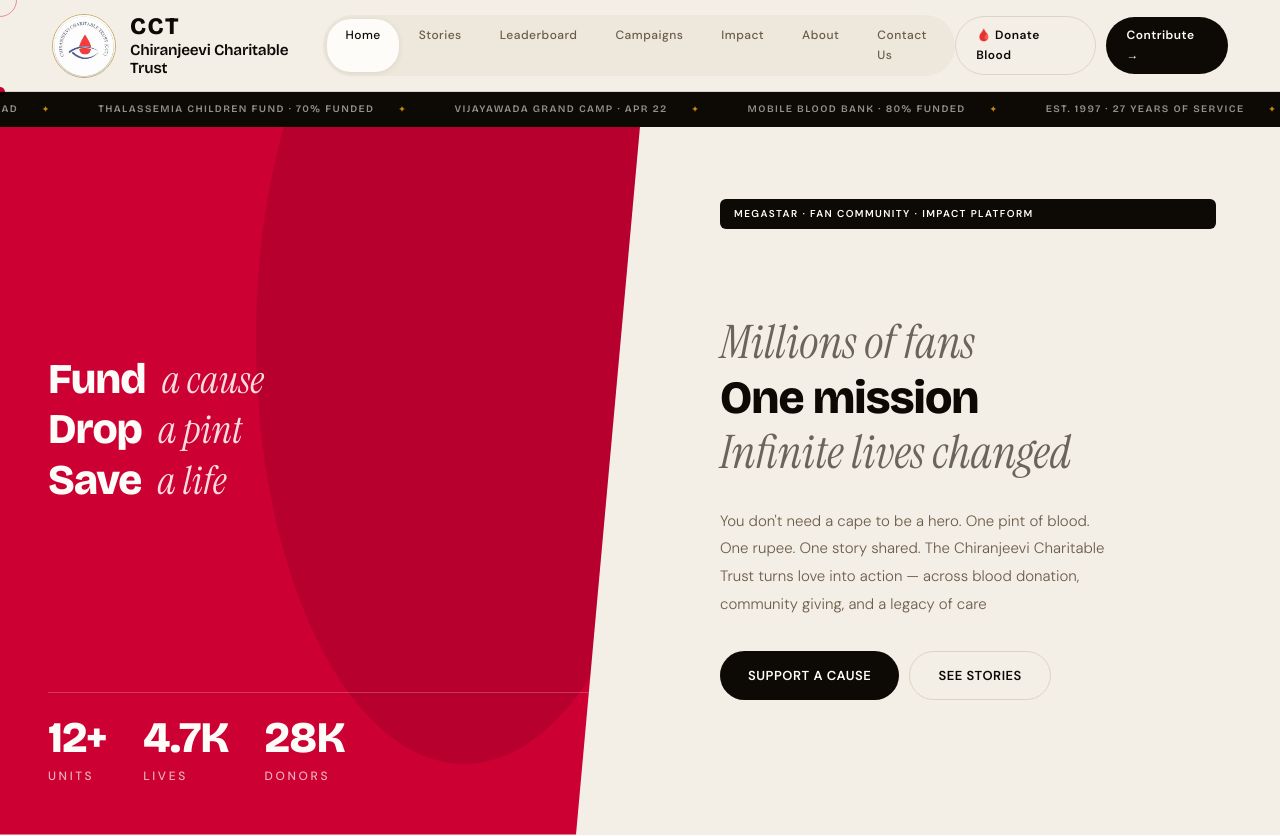
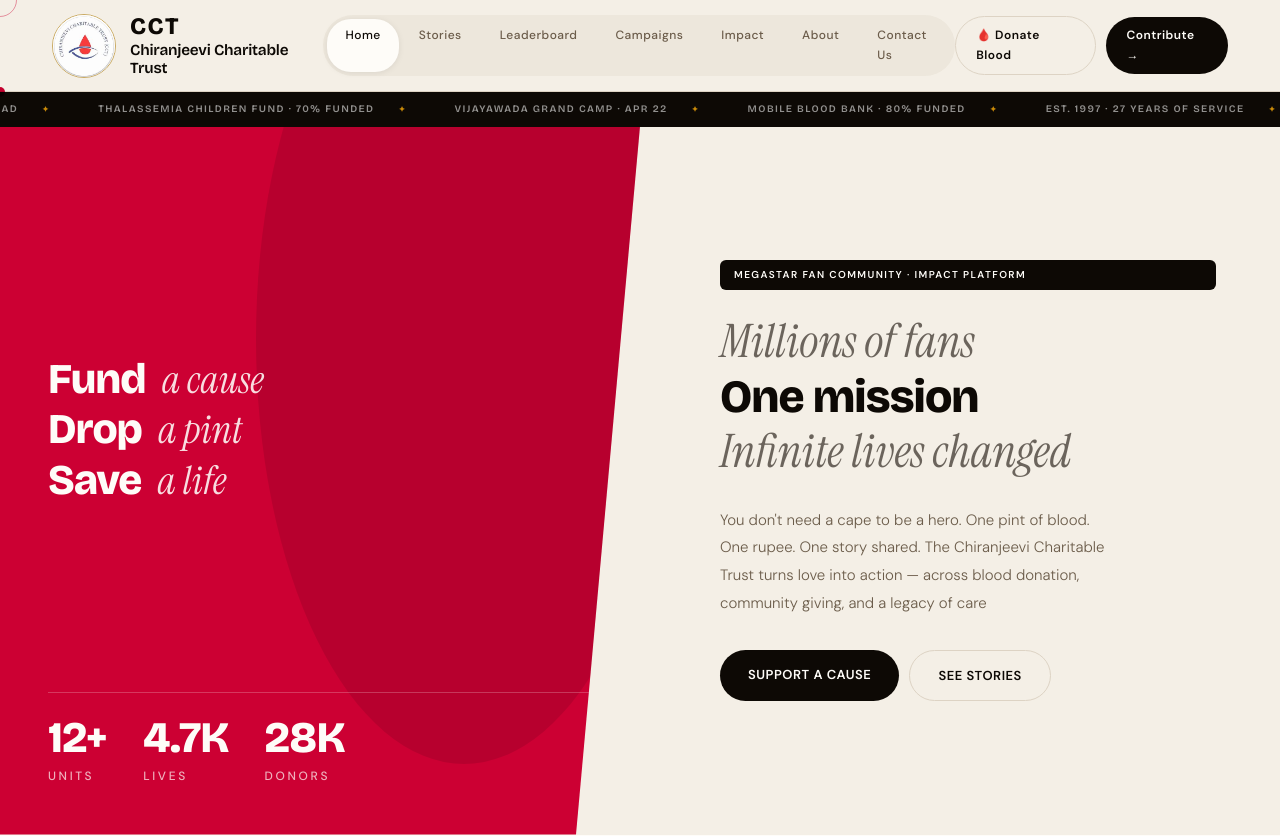
Before and after one commit to subhani701/cct-ram, a React (Vite) app: page / in a window 1280 px wide. Shown: the top 836 px of the page. Built offline with nearby package versions, Linux system fonts and the light colour scheme; a web font is replaced by a local one.

Commit message:
changes ui

```diff
--- a/src/App.tsx
+++ b/src/App.tsx
@@ -1,4 +1,4 @@
-import { useCallback, useEffect, useRef, useState } from 'react'
+import { useEffect, useRef, useState } from 'react'
 import { AnimatedCounter } from './components/AnimatedCounter'
 import { Reveal } from './components/Reveal'
 import {
@@ -264,10 +264,6 @@ export default function App() {
 
   const fedRows = fedFiltered.slice(0, fedShow)
 
-  const scrollTo = useCallback((el: HTMLElement | null) => {
-    el?.scrollIntoView({ behavior: 'smooth' })
-  }, [])
-
   useEffect(() => {
     const onScroll = () => {
       const y = window.scrollY
@@ -332,8 +328,8 @@ export default function App() {
           <div className="hero-foot" />
         </div>
         <div className="hero-cream">
-          <div className="hc-chip">Megastar · Fan Community · Impact Platform</div>
           <div className="hc-mid">
+            <div className="hc-chip">Megastar Fan Community · Impact Platform</div>
             <div className="hc-sub">
               Millions of fans
               <br />
@@ -349,9 +345,9 @@ export default function App() {
               <a href="#/donate" className="btn-ink" style={{ textDecoration: 'none' }}>
                 Support a Cause
               </a>
-              <button type="button" className="btn-brd" onClick={() => scrollTo(worksRef.current)}>
+              <a href="#/good-works" className="btn-brd" style={{ textDecoration: 'none' }}>
                 See Stories
-              </button>
+              </a>
             </div>
           </div>
         </div>
```
